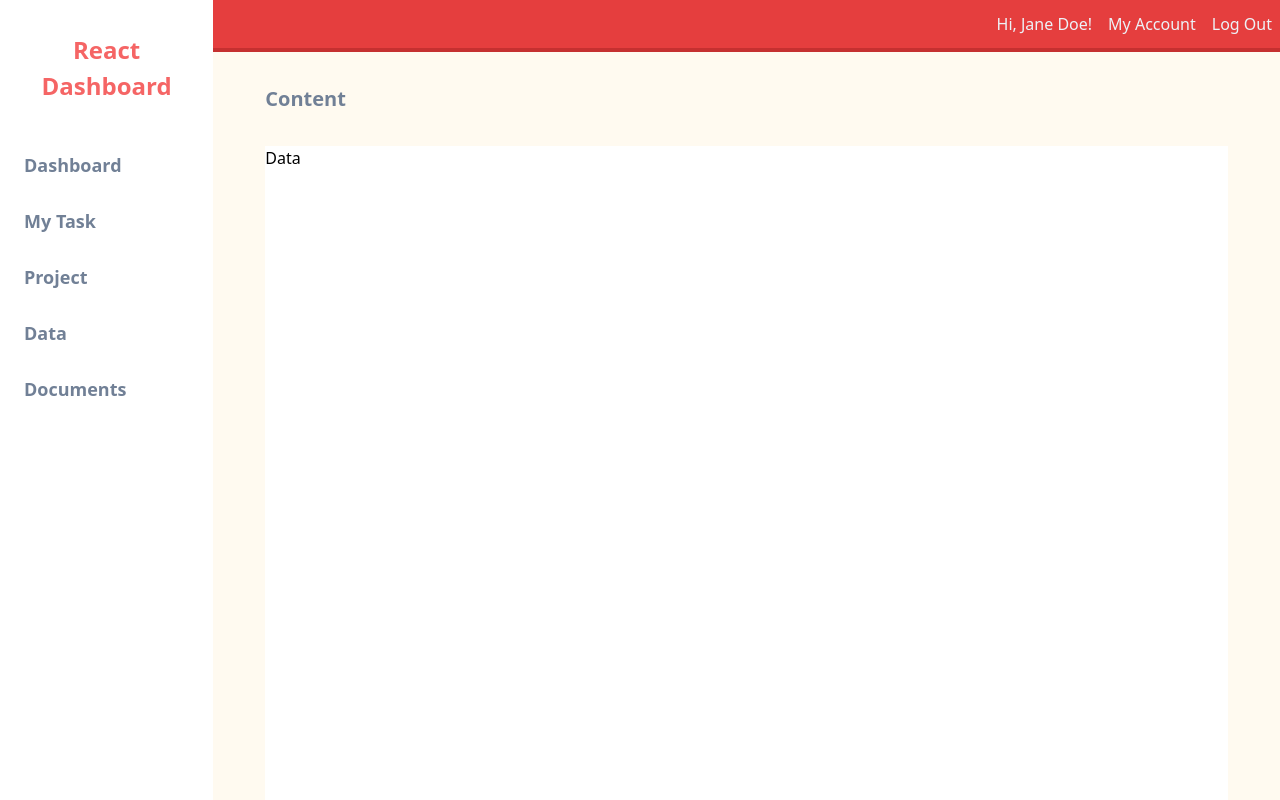
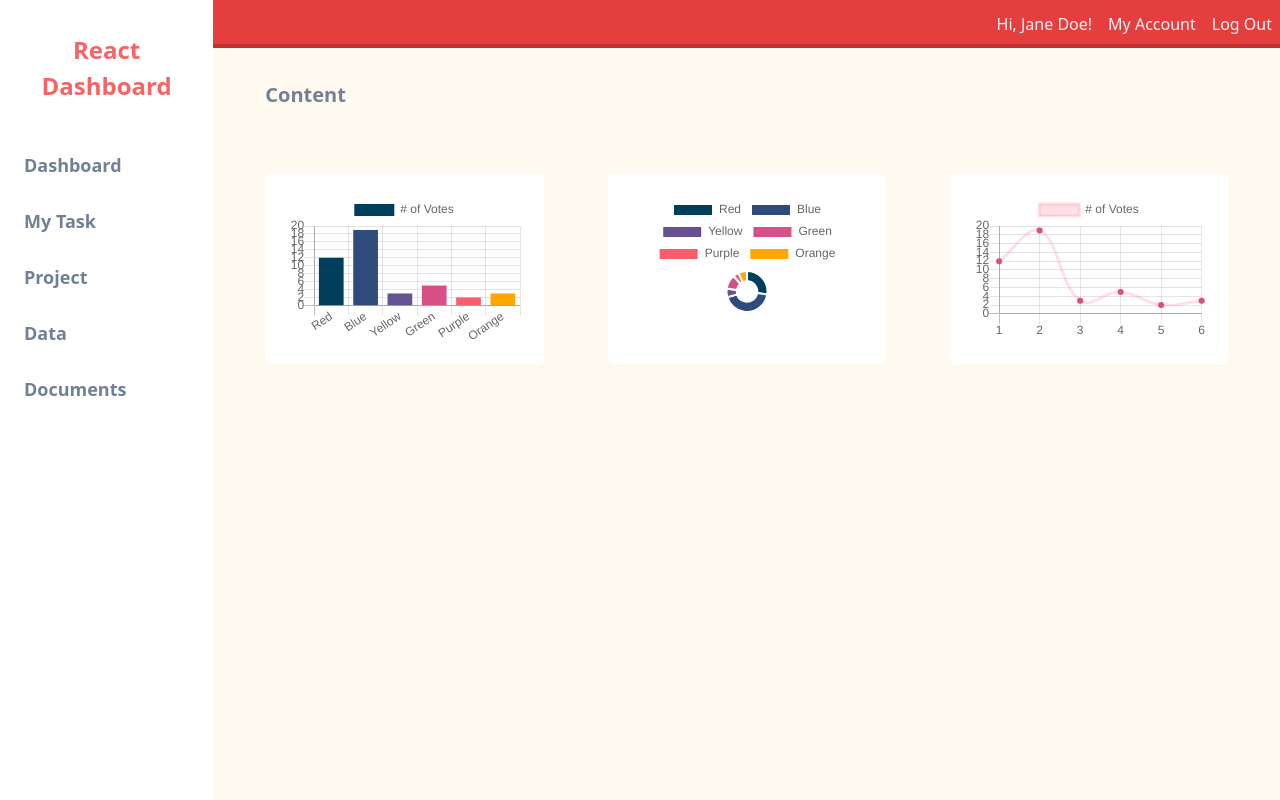
Before and after one commit to bonasunu/EnterpriseManagementFrontend, a React (Create React App) app in the folder client/: page / in a window 1280 px wide. Built offline with nearby package versions, Linux system fonts and the light colour scheme.

Commit message:
add charts to react

```diff
--- a/client/package.json
+++ b/client/package.json
@@ -8,6 +8,7 @@
     "@testing-library/user-event": "^12.1.10",
     "chart.js": "^2.9.4",
     "react": "^17.0.1",
+    "react-chartjs-2": "^2.10.0",
     "react-dom": "^17.0.1",
     "react-router-dom": "^5.2.0",
     "react-scripts": "4.0.0",
@@ -39,7 +40,7 @@
     ]
   },
   "devDependencies": {
-    "autoprefixer": "^10.0.1",
+    "autoprefixer": "9.8.6",
     "postcss-cli": "^8.1.0",
     "tailwindcss": "^1.9.6"
   }
--- a/client/src/components/Content.js
+++ b/client/src/components/Content.js
@@ -1,16 +1,110 @@
 import React from 'react'
+import { Bar, Doughnut, Line } from 'react-chartjs-2'
+
+const dataBar = {
+  labels: ['Red', 'Blue', 'Yellow', 'Green', 'Purple', 'Orange'],
+  datasets: [
+    {
+      label: '# of Votes',
+      data: [12, 19, 3, 5, 2, 3],
+      backgroundColor: [
+        '#003f5c',
+        '#2f4b7c',
+        '#665191',
+        '#d45087',
+        '#f95d6a',
+        '#ffa600',
+      ],
+      // borderColor: [
+      //   'rgba(255, 99, 132, 1)',
+      //   'rgba(54, 162, 235, 1)',
+      //   'rgba(255, 206, 86, 1)',
+      //   'rgba(75, 192, 192, 1)',
+      //   'rgba(153, 102, 255, 1)',
+      //   'rgba(255, 159, 64, 1)',
+      // ],
+      // borderWidth: 1,
+    },
+  ],
+}
+
+const dataDoughnut = {
+  labels: ['Red', 'Blue', 'Yellow', 'Green', 'Purple', 'Orange'],
+  datasets: [
+    {
+      label: '# of Votes',
+      data: [12, 19, 3, 5, 2, 3],
+      backgroundColor: [
+        '#003f5c',
+        '#2f4b7c',
+        '#665191',
+        '#d45087',
+        '#f95d6a',
+        '#ffa600',
+      ],
+      // borderColor: [
+      //   'rgba(255, 99, 132, 1)',
+      //   'rgba(54, 162, 235, 1)',
+      //   'rgba(255, 206, 86, 1)',
+      //   'rgba(75, 192, 192, 1)',
+      //   'rgba(153, 102, 255, 1)',
+      //   'rgba(255, 159, 64, 1)',
+      // ],
+      // borderWidth: 1,
+    },
+  ],
+}
+
+const dataLine = {
+  labels: ['1', '2', '3', '4', '5', '6'],
+  datasets: [
+    {
+      label: '# of Votes',
+      data: [12, 19, 3, 5, 2, 3],
+      fill: false,
+      backgroundColor: '#d45087',
+      borderColor: 'rgba(255, 99, 132, 0.2)',
+    },
+  ],
+}
+
+const options = {
+  responsive: true,
+  maintainAspectRatio: false,
+  scales: {
+    yAxes: [
+      {
+        ticks: {
+          beginAtZero: true,
+        },
+      },
+    ],
+  },
+}
 
 const Content = () => {
   const classes = {
-    wrapper: 'flex-grow overflow-y-auto bg-orange-100 px-5',
+    wrapper: 'flex-grow overflow-y-auto overflow-x-hidden bg-orange-100 px-5',
     pageTitle: 'm-8 text-gray-600 font-bold text-xl',
-    data: 'm-8 bg-white h-screen',
+    dataWrapper: 'flex flex-wrap ',
+    data:
+      'flex-grow m-8 bg-white overflow-x-auto lg:w-1/4 sm:w-auto md:w-auto py-5 px-5 rounded-md',
   }
 
   return (
     <div className={classes.wrapper}>
       <h2 className={classes.pageTitle}>Content</h2>
-      <div className={classes.data}>Data</div>
+      <div className={classes.dataWrapper}>
+        <div className={classes.data}>
+          <Bar data={dataBar} options={options} />
+        </div>
+        <div className={classes.data}>
+          <Doughnut data={dataDoughnut} />
+        </div>
+        <div className={classes.data}>
+          <Line data={dataLine} options={options} />
+        </div>
+      </div>
     </div>
   )
 }
--- a/client/src/components/Navbar.js
+++ b/client/src/components/Navbar.js
@@ -3,7 +3,7 @@ import React from 'react'
 const Navbar = () => {
   const classes = {
     nav:
-      'sticky top-0 flex flex-wrap justify-end bg-red-600 border-b-4 border-red-700 h-16',
+      'sticky top-0 flex flex-wrap justify-end bg-red-600 border-b-4 border-red-700 h-12',
     link: 'text-gray-200 ml-1 mr-1 px-1 py-3',
   }
 
```
Also changed, not shown: 1 other file (tests, documents, lock files or other folders).
